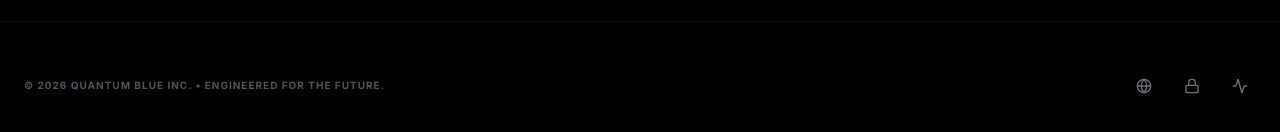
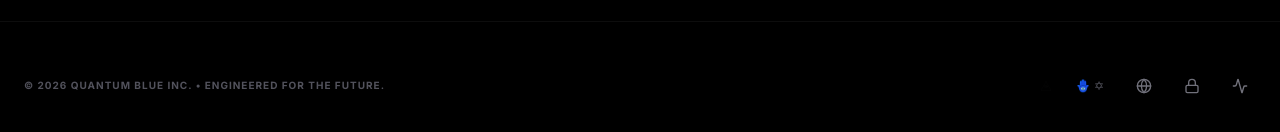
Before and after one commit to psycho-prince/quantumblue-web, a Next.js app: page / in a window 1280 px wide. Shown: the part 5910-6042 px from the top of the page. Built offline with nearby package versions, Linux system fonts and the light colour scheme; no server answers.

Commit message:
style: add protective hamsa hand and magen david to layout footer

```diff
--- a/src/app/layout.tsx
+++ b/src/app/layout.tsx
@@ -108,6 +108,7 @@ export default function RootLayout({
                      <circle cx="12" cy="13" r="0.5" fill="currentColor" />
                    </svg>
                  </div>
+                 <span className="p-2 text-zinc-600 hover:text-blue-400 transition-all cursor-default select-none text-xs" title="Protected: Hamsa Hand & Star of David">🪬 ✡</span>
                  <Link href="#" className="p-2 text-zinc-500 hover:text-white transition-all"><Globe className="w-4 h-4" /></Link>
                  <Link href="#" className="p-2 text-zinc-500 hover:text-white transition-all"><Lock className="w-4 h-4" /></Link>
                  <Link href="#" className="p-2 text-zinc-500 hover:text-white transition-all"><Activity className="w-4 h-4" /></Link>
```
